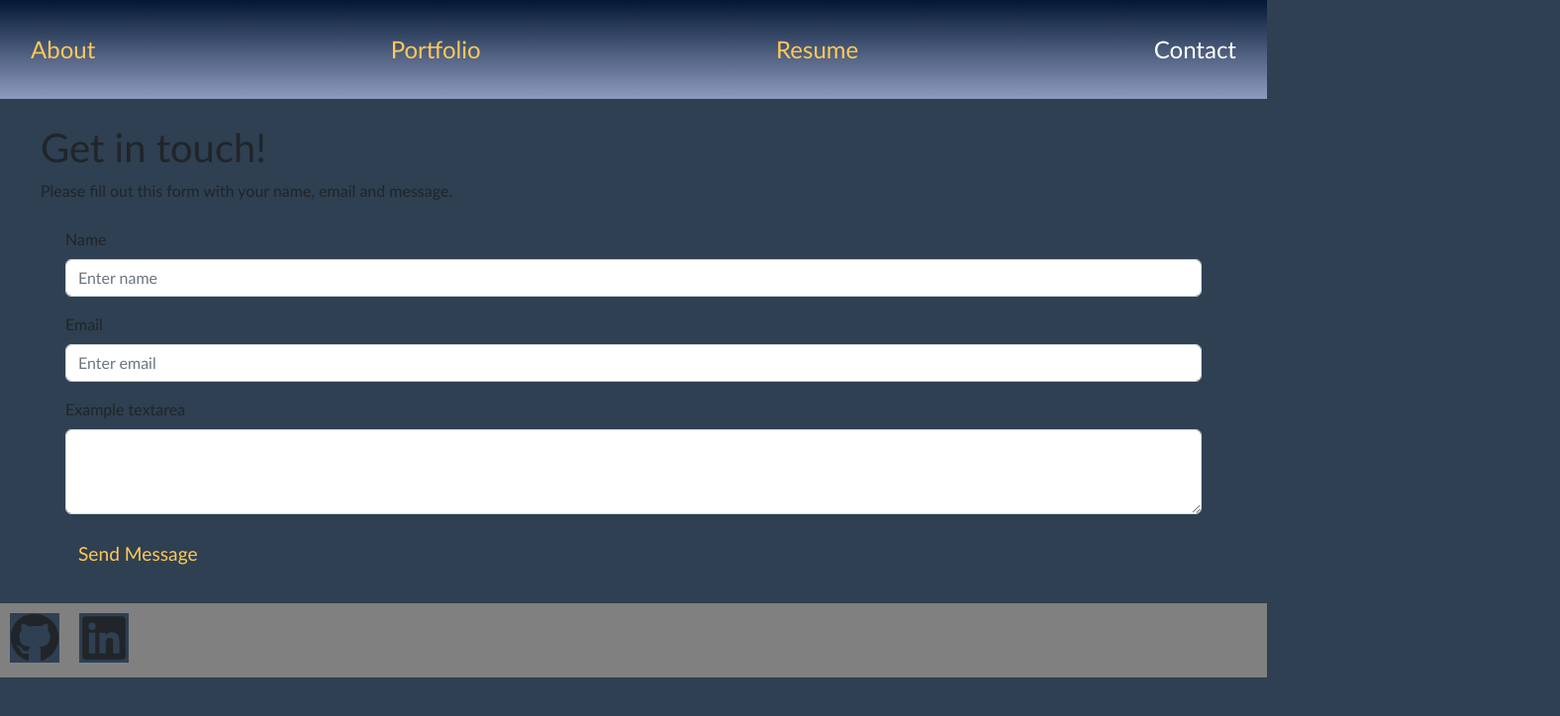
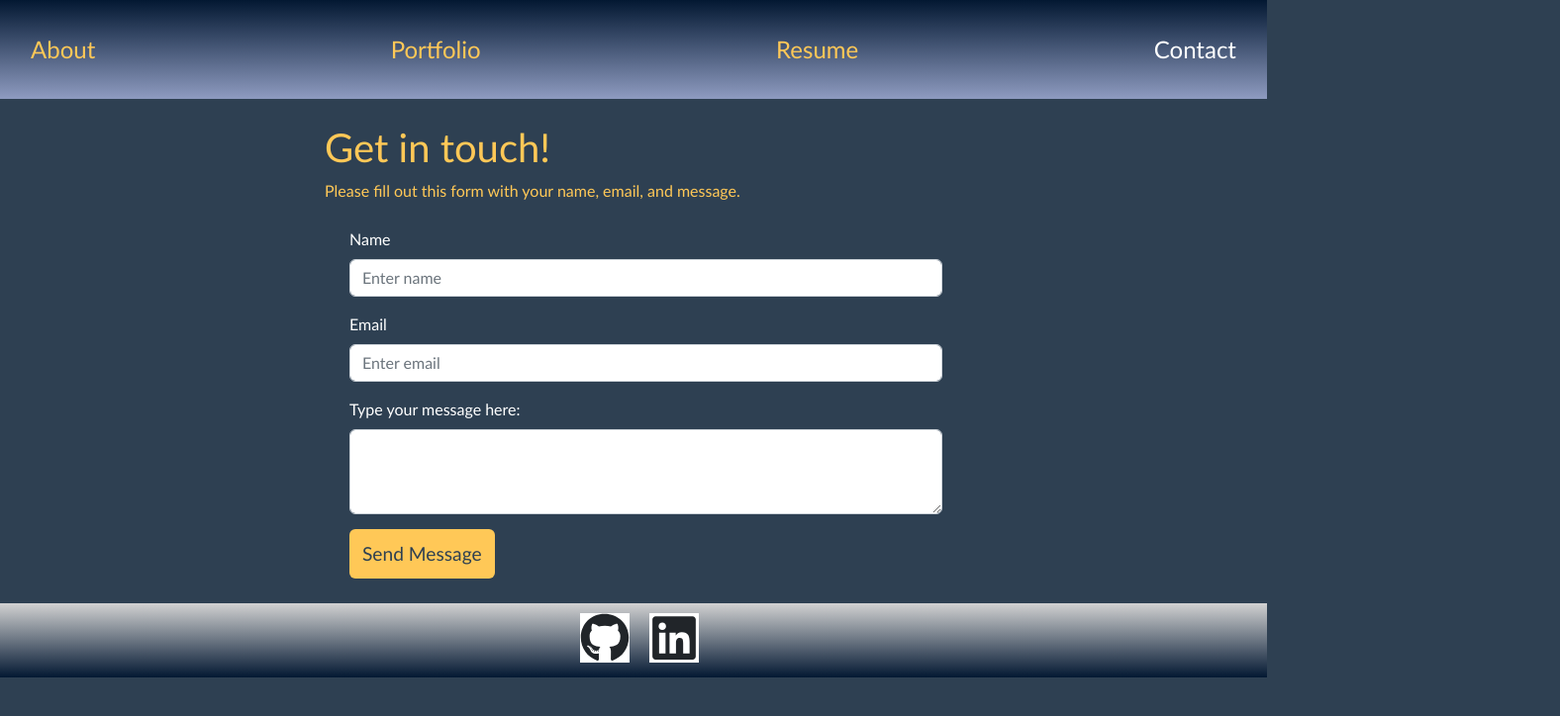
Before and after one commit to SAbramson16/react-portfolio, a React (Vite) app: page /contact in a window 1280 px wide. Shown: the top 724 px of the page at 99% size, 1576 px wide, since content can reach past the window. Built offline with nearby package versions, Linux system fonts and the light colour scheme.

Commit message:
added logic for form validation

```diff
--- a/src/App.jsx
+++ b/src/App.jsx
@@ -1,6 +1,5 @@
 import Header from "./components/Header";
 import Footer from "./components/Footer";
-// import Resume from "./components/Resume";
 import { Outlet } from 'react-router-dom';
 
 
@@ -11,7 +10,6 @@ function App() {
           <Header />
           <main className="mx-3">
             <Outlet />
-            {/* <Resume /> */}
           </main>
           <Footer />
         </>
--- a/src/assets/css/style.css
+++ b/src/assets/css/style.css
@@ -89,8 +89,20 @@
     text-align: center;
     font-size: 24px;
 }
-.col-sm-10 {
+
+.link {
     background: transparent;
+    margin: 5px;
+}
+.github-link {
+    text-decoration: none;
+    color:var(--blue);
+}
+
+.project-img {
+    background: transparent;
+    width: 200px;
+    height: 150px;
 }
 .features-icons-item, h3 {
     background: transparent;
@@ -107,6 +119,10 @@
 .resume-page {
     text-align: center;
     margin-top: 50px;
+    width: 50%;
+    left: 25%;
+    position: relative;
+    margin-bottom: 50px;
 }
 .resume-header {
     color: #ffffff;
@@ -118,37 +134,68 @@
 }
 .proficiencies {
     color: #ffffff;
+    font-size: 40px;
 }
 .proficiencies-list li {
     list-style-type: none;
     color: #ffffff;
+    font-size: 24px;
+}
+.resume-link {
+    color: #ffc857;
+    font-size: 30px;
+    text-decoration: none;
+    border:#ffc857;
+    border-style: solid;
+    padding: 4px;
+}
+.form-group {
+    width: 50%;
+}
+
+.text-area {
+    width: 50%;
 }
 .contact-page {
-    margin: 25px;
+    margin-top: 25px;
+    left: 25%;
+    position: relative;
+}
+.contact-header {
+    color:var(--yellow);
+}
+.contact {
+    color: var(--yellow);
 }
 .contact-form {
     margin: 25px;
 }
 
+.error-message {
+    color: rgb(243, 118, 118);
+}
+
+label {
+    color: #ffffff;
+}
+
 .contact-page button {
-    background-color: var(--blue);
-    color: var(--yellow);
+    background-color: var(--yellow);
+    color: var(--blue);
     margin-top: 15px;
     height: 50px;
     font-size: larger;
 }
 
 .contact-page button:hover {
-    background-color: var(--yellow);
+    background-color: lightblue;
 }
 
 .footer {
-    background-color: grey;
+    background-image: linear-gradient(#d2d2d2, #031832);
     height: 75px;
     position: relative;
 }
-
-
 
 .icon {
     display: inline;
@@ -156,6 +203,10 @@
     margin: 10px;
     height: 50px;
     width: 50px;
+    background-color: #ffffff;
+    left: 45%;
+    position: relative;
+
 }
 
 
--- a/src/pages/Contact.jsx
+++ b/src/pages/Contact.jsx
@@ -1,26 +1,87 @@
-export default function Contact() {
+import React, { useState } from 'react';
+
+function Contact() {
+  const [email, setEmail] = useState('');
+  const [name, setName] = useState('');
+  const [message, setMessage] = useState('');
+  const [errorMessage, setErrorMessage] = useState('');
+
+  const handleInputChange = (e) => {
+    const { name, value } = e.target;
+    if (name === 'name') {
+      setName(value);
+    } else if (name === 'email') {
+      setEmail(value);
+    } else if (name === 'message') {
+      setMessage(value);
+    }
+  };
+
+  const handleFormSubmit = (e) => {
+    e.preventDefault();
+
+    if (!name || !email || !message) {
+      setErrorMessage('Please fill out all fields!');
+      return;
+    }
+
+    setName('');
+    setEmail('');
+    setMessage('');
+    setErrorMessage('');
+  };
+
   return (
     <div className="contact-page">
-        <h1>Get in touch!</h1>
-        <p>
-         Please fill out this form with your name, email and message.
+      <h1 className="contact-header">Get in touch!</h1>
+      {errorMessage && <p className="error-message">{errorMessage}</p>}
+      <p className="contact">
+        Please fill out this form with your name, email, and message.
       </p>
-        <form className="contact-form">
+      <form className="contact-form" onSubmit={handleFormSubmit}>
         <div className="form-group">
-            <label for="formGroupExampleInput">Name</label>
-            <input type="text" class="form-control" id="formGroupExampleInput" placeholder="Enter name"></input>
+          <label htmlFor="formGroupExampleInput">Name</label>
+          <input
+            type="text"
+            className="form-control"
+            id="formGroupExampleInput"
+            placeholder="Enter name"
+            name="name"
+            value={name}
+            onChange={handleInputChange}
+          />
         </div>
         <div className="form-group">
-            <label for="formGroupExampleInput2">Email</label>
-            <input type="text" className="form-control" id="formGroupExampleInput2" placeholder="Enter email"></input>
+          <label htmlFor="formGroupExampleInput2">Email</label>
+          <input
+            type="text"
+            className="form-control"
+            id="formGroupExampleInput2"
+            placeholder="Enter email"
+            name="email"
+            value={email}
+            onChange={handleInputChange}
+          />
         </div>
-          <div>
-          <label for="exampleFormControlTextarea1">Example textarea</label>
-          <textarea className="form-control" id="exampleFormControlTextarea1" rows="3"></textarea>
+        <div className="text-area">
+          <label htmlFor="exampleFormControlTextarea1">
+            Type your message here:
+          </label>
+          <textarea
+            className="form-control"
+            id="exampleFormControlTextarea1"
+            rows="3"
+            name="message"
+            value={message}
+            onChange={handleInputChange}
+          ></textarea>
         </div>
-          <button type="button" className="btn">Send Message</button>
+        <button type="submit" className="btn">
+          Send Message
+        </button>
       </form>
-
     </div>
   );
 }
+
+export default Contact;
--- a/src/pages/Portfolio.jsx
+++ b/src/pages/Portfolio.jsx
@@ -2,7 +2,7 @@ export default function ProjectPage() {
   return (
     <div className="container pt-4">
       <p className="portfolio-p">
-        Click a project below to see deployed application.
+        Click a project image to see the deployed application.
       </p>
       <section className="features-icons bg-light text-center">
         <div className="container project-page">
@@ -10,22 +10,12 @@ export default function ProjectPage() {
             <div className="project-card col-lg-5">
               <div className="features-icons-item mx-auto mb-5 mb-lg-0 mb-lg-3">
                 <div className="features-icons-icon d-flex">
-                  <i className="bi-window m-auto text-primary" />
-                </div>
-                <h3>Doodle Drop</h3>
-                <a href="https://doodledrop-7357eeb23db1.herokuapp.com/"><img src="https://github.com/RecceRaven/DoodleDrop/assets/149850541/e2607894-83fe-4613-acf0-d14e253e2afb" className="col-sm-10"></img></a>
-                <p className="lead mb-0">
-                </p>
-              </div>
-            </div>
-            <div className="project-card col-lg-5">
-              <div className="features-icons-item mx-auto mb-5 mb-lg-0 mb-lg-3">
-                <div className="features-icons-icon d-flex">
                   <i className="bi-layers m-auto text-primary" />
                 </div>
                 <h3>Code Quiz</h3>
-                <a href="https://sabramson16.github.io/code-quiz/"><img src="\src\assets\images\code-quiz.png" className="col-sm-10"></img></a>
-                <p className="lead mb-0">
+                <a href="https://sabramson16.github.io/code-quiz/"><img src="\src\assets\images\code-quiz.png" className="col-sm-10 project-img"></img></a>
+                <p className="lead mb-0 link">
+                <a className="github-link" href="https://github.com/SAbramson16/code-quiz">Github Repository</a>
                 </p>
               </div>
             </div>
@@ -35,8 +25,9 @@ export default function ProjectPage() {
                   <i className="bi-terminal m-auto text-primary" />
                 </div>
                 <h3>Text Editor</h3>
-                <a href=" https://jate-text-editor-vpth.onrender.com/"><img src="\src\assets\images\text-editor screenshot.png" className="col-sm-10"></img></a>
-                <p className="lead mb-0">
+                <a href=" https://jate-text-editor-vpth.onrender.com/"><img src="\src\assets\images\text-editor screenshot.png" className="col-sm-10 project-img"></img></a>
+                <p className="lead mb-0 link">
+                <a className="github-link" href="https://github.com/SAbramson16/text-editor">Github Repository</a>
                 </p>
               </div>
             </div>
@@ -46,8 +37,9 @@ export default function ProjectPage() {
                   <i className="bi-window m-auto text-primary" />
                 </div>
                 <h3>Random Password Generator</h3>
-                <a href="https://sabramson16.github.io/password-generator/"><img src="./src/assets/images/pass-gen.png" className="col-sm-10"></img></a>
-                <p className="lead mb-0">
+                <a href="https://sabramson16.github.io/password-generator/"><img src="./src/assets/images/pass-gen.png" className="col-sm-10 project-img"></img></a>
+                <p className="lead mb-0 link">
+                <a className="github-link" href="https://github.com/SAbramson16/password-generator">Github Repository</a>
                 </p>
               </div>
             </div>
@@ -56,9 +48,10 @@ export default function ProjectPage() {
                 <div className="features-icons-icon d-flex">
                   <i className="bi-layers m-auto text-primary" />
                 </div>
-                <h3>Code Quiz</h3>
-                <a href="https://sabramson16.github.io/code-quiz/"><img src="src/assets/images/Screenshot 2024-01-31 233312.png" className="col-sm-10"></img></a>
-                <p className="lead mb-0">
+                <h3>Employee Tracker</h3>
+                <a href="https://drive.google.com/file/d/14cqS4adv-N9hgT42FDJjQmoMoK1AFiwq/view"><img src="src/assets/images/Screenshot 2024-01-31 233312.png" className="col-sm-10 project-img"></img></a>
+                <p className="lead mb-0 link">
+                <a className="github-link" href="https://github.com/SAbramson16/employee-tracker">Github Repository</a>
                 </p>
               </div>
             </div>
@@ -67,9 +60,22 @@ export default function ProjectPage() {
                 <div className="features-icons-icon d-flex">
                   <i className="bi-terminal m-auto text-primary" />
                 </div>
-                <h3>Text Editor</h3>
-                <a href=" https://jate-text-editor-vpth.onrender.com/"><img src="\src\assets\images\text-editor screenshot.png" className="col-sm-10"></img></a>
-                <p className="lead mb-0">
+                <h3>Weather Dashboard</h3>
+                <a href="https://sabramson16.github.io/weather-dashboard/"><img src="\src\assets\images\weather-screenshot.png" className="col-sm-10 project-img"></img></a>
+                <p className="lead mb-0 link">
+                <a className="github-link" href="https://github.com/SAbramson16/weather-dashboard">Github Repository</a>
+                </p>
+              </div>
+            </div>
+            <div className="project-card col-lg-5">
+              <div className="features-icons-item mx-auto mb-5 mb-lg-0 mb-lg-3">
+                <div className="features-icons-icon d-flex">
+                  <i className="bi-window m-auto text-primary" />
+                </div>
+                <h3>Doodle Drop</h3>
+                <a href="https://doodledrop-7357eeb23db1.herokuapp.com/"><img src="https://github.com/RecceRaven/DoodleDrop/assets/149850541/e2607894-83fe-4613-acf0-d14e253e2afb" className="col-sm-10 project-img"></img></a>
+                <p className="lead mb-0 link">
+                <a className="github-link" href="https://github.com/RecceRaven/DoodleDrop">Github Repository</a>
                 </p>
               </div>
             </div>
--- a/src/pages/Resume.jsx
+++ b/src/pages/Resume.jsx
@@ -1,7 +1,8 @@
+import resume from "../assets/resume.pdf"
+
 export default function ResumePage() {
     return (
-      <div>
-        <p>
+      <div className="resume-page">
         <h2 className="proficiencies">Proficiencies:</h2>
             <ul className="proficiencies-list">
                 <li>HTML</li>
@@ -12,10 +13,9 @@ export default function ResumePage() {
                 <li>SQL/Sequelize</li>
                 <li>NOSQL</li>
             </ul>
-        <a href='../assets/resume.pdf' download="../assets/resume.pdf">
-        Download Resume
+        <a className="resume-link" href={resume} download={resume}>
+        Click to Download Resume
       </a>
-        </p>
       </div>
     );
   }
```
Also changed, not shown: src/main.jsx (+0 -10 lines), src/assets/images/weather-screenshot.png (added). Lines whose indentation alone changed are shown as unchanged.
